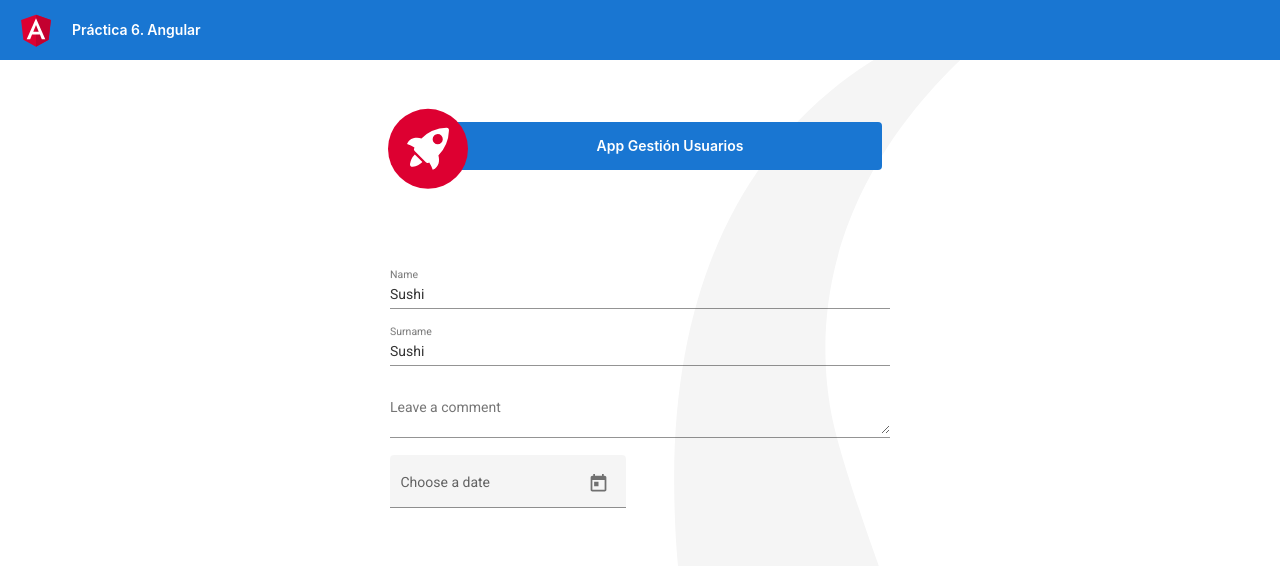
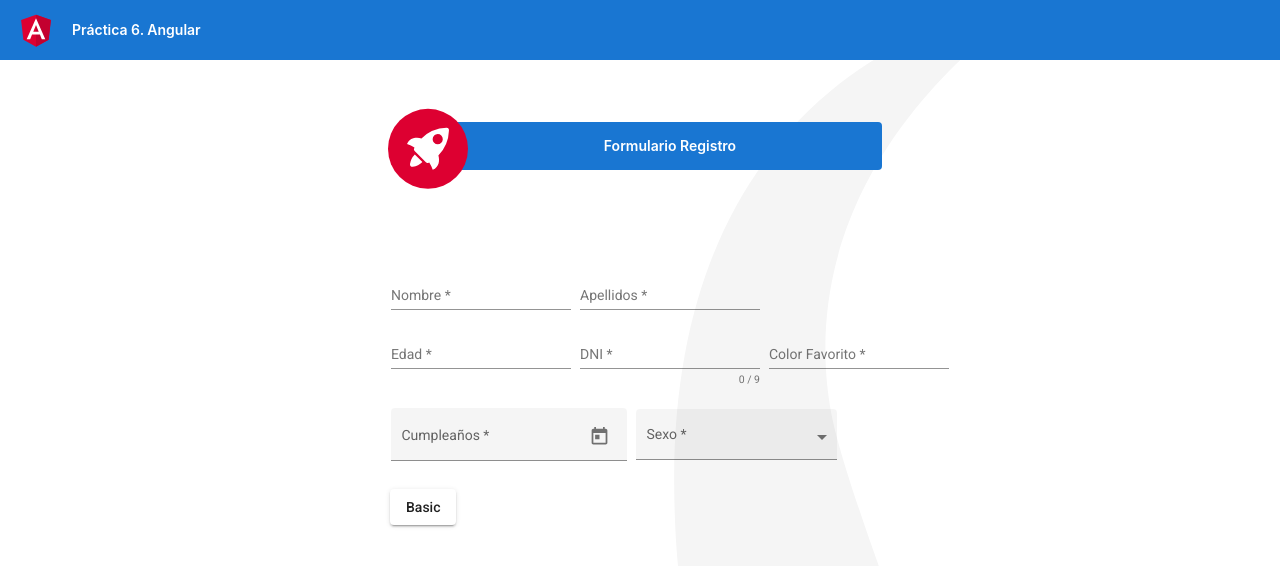
Before and after one commit to Julia15Lop/samsung-dev-practices, an Angular app in the folder Angular/mi-app/: page /form/form in a window 1280 px wide. Shown: the top 566 px of the page. Built offline with nearby package versions, Linux system fonts and the light colour scheme.

Commit message:
Create form

```diff
--- a/Angular/mi-app/src/app/signin/form/form.component.css
+++ b/Angular/mi-app/src/app/signin/form/form.component.css
@@ -80,6 +80,7 @@
 /* Form class */
 .person-form {
     margin-top: 100px;
+
 }
 
 .register-form {
@@ -88,6 +89,15 @@
     width: 100%;
 }
 
-.register-full-width {
-    width: 100%;
+td {
+  padding-right: 8px;
 }
+
+.button-row {
+  display: table-cell;
+  width: 490px;
+}
+
+.button-row .mat-button-base {
+  margin: 8px 8px 8px 0;
+}
--- a/Angular/mi-app/src/app/signin/form/form.component.html
+++ b/Angular/mi-app/src/app/signin/form/form.component.html
@@ -12,36 +12,76 @@
       </g>
     </svg>
 
-    <span>App Gestión Usuarios</span>
+    <span>Formulario Registro</span>
 
 </div>
 
 <!-- Form -->
 <div class="person-form">
-    <form class="register-form">
-        <mat-form-field class="register-full-width">
-          <mat-label>Name</mat-label>
-          <input matInput placeholder="Ex. Pizza" value="Sushi">
+    <form class="register-form" [formGroup]="signinForm" (ngSubmit)="onSubmit()" #PersonForm="ngForm">
+        <table class="register-full-width" cellspacing="0"><tr>
+          <!-- Name -->
+          <td><mat-form-field class="register-full-width">
+            <mat-label>Nombre</mat-label>
+            <input matInput formControlName="name" minlength="3" placeholder="Nombre" required>
+          </mat-form-field></td>
 
-        </mat-form-field>
+          <!-- Surname -->
+          <td><mat-form-field class="register-full-width">
+            <mat-label>Apellidos</mat-label>
+            <input matInput formControlName="surname" required minlength="3">
+          </mat-form-field></td>
 
-        <mat-form-field class="register-full-width">
-            <mat-label>Surname</mat-label>
-            <input matInput placeholder="Ex. Pizza" value="Sushi">
+        </tr></table>
 
-          </mat-form-field>
+        <table class="register-full-width" cellspacing="0"><tr>
+          <!-- Age -->
+          <td><mat-form-field class="register-full-width">
+            <mat-label>Edad</mat-label>
+            <input matInput formControlName="age" required min="0" max="125">
+          </mat-form-field></td>
 
-        <mat-form-field class="register-full-width">
-          <mat-label>Leave a comment</mat-label>
-          <textarea matInput placeholder="Ex. It makes me feel..."></textarea>
-        </mat-form-field>
+          <!-- DNI -->
+          <td><mat-form-field class="register-full-width">
+            <mat-label>DNI</mat-label>
+            <input matInput #dni formControlName="dni" required maxlength="9" placeholder="Ex. 03978393C">
+            <mat-hint align="end">{{dni.value.length}} / 9</mat-hint>
+          </mat-form-field></td>
+
+          <!-- Color -->
+          <td><mat-form-field class="register-full-width">
+            <mat-label>Color Favorito</mat-label>
+            <input matInput formControlName="color" required minlength="3" placeholder="color">
+          </mat-form-field></td>
+        </tr></table>
+
+        <br>
+
+        <table class="register-full-width" cellspacing="0"><tr>
+          <!-- Birthday -->
+          <td><mat-form-field appearance="fill">
+            <mat-label>Cumpleaños</mat-label>
+
+            <input matInput formControlName="birth" required [matDatepicker]="picker" placeholder="Cumpleaños">
+            <mat-datepicker-toggle matSuffix [for]="picker"></mat-datepicker-toggle>
+            <mat-datepicker #picker></mat-datepicker>
+          </mat-form-field></td>
+
+           <!-- Sexx -->
+           <td><mat-form-field appearance="fill">
+            <mat-label>Sexo</mat-label>
+            <select matNativeControl formControlName="sex" required>
+              <option value="man">Hombre</option>
+              <option value="woman">Mujer</option>
+              <option value="another">Otro</option>
+              <option value="not">No Especificado</option>
+            </select>
+          </mat-form-field></td>
+
+        </tr></table>
+
+        <div class="button-row">
+          <button mat-raised-button>Basic</button>
+        </div>
     </form>
-
-    <mat-form-field appearance="fill">
-        <mat-label>Choose a date</mat-label>
-        <input matInput [matDatepicker]="picker">
-        <mat-datepicker-toggle matSuffix [for]="picker"></mat-datepicker-toggle>
-        <mat-datepicker #picker></mat-datepicker>
-    </mat-form-field>
-
 </div>
--- a/Angular/mi-app/src/app/signin/form/form.component.ts
+++ b/Angular/mi-app/src/app/signin/form/form.component.ts
@@ -1,5 +1,5 @@
 import { Component, OnInit } from '@angular/core';
-import { FormsModule, ReactiveFormsModule } from '@angular/forms'
+import { FormControl, FormGroup, Validators } from '@angular/forms'
 
 
 @Component({
@@ -8,9 +8,24 @@ import { FormsModule, ReactiveFormsModule } from '@angular/forms'
   styleUrls: ['./form.component.css']
 })
 export class FormComponent implements OnInit {
+  signinForm: FormGroup;
 
-  constructor() { }
+  constructor() {
+    this.signinForm = new FormGroup({
+      name: new FormControl('', Validators.required),
+      surname: new FormControl('', Validators.required),
+      age: new FormControl('', Validators.required),
+      dni: new FormControl('', Validators.required),
+      color: new FormControl('', Validators.required),
+      birth: new FormControl('', Validators.required),
+      sex: new FormControl('', Validators.required)
+    });
 
+  }
+
+  onSubmit() {
+    console.log(this.signinForm.value);
+  }
   ngOnInit(): void {
   }
 
--- a/Angular/mi-app/src/app/signin/signin.module.ts
+++ b/Angular/mi-app/src/app/signin/signin.module.ts
@@ -1,5 +1,6 @@
 import { NgModule } from '@angular/core';
 import { CommonModule } from '@angular/common';
+import { FormsModule, ReactiveFormsModule } from '@angular/forms';
 
 import { SigninRoutingModule } from './signin-routing.module';
 import { FormComponent } from './form/form.component';
@@ -12,6 +13,8 @@ import { MaterialModule } from '../material/material.module'
   ],
   imports: [
     CommonModule,
+    FormsModule,
+    ReactiveFormsModule,
     SigninRoutingModule,
     MaterialModule
   ]
```
